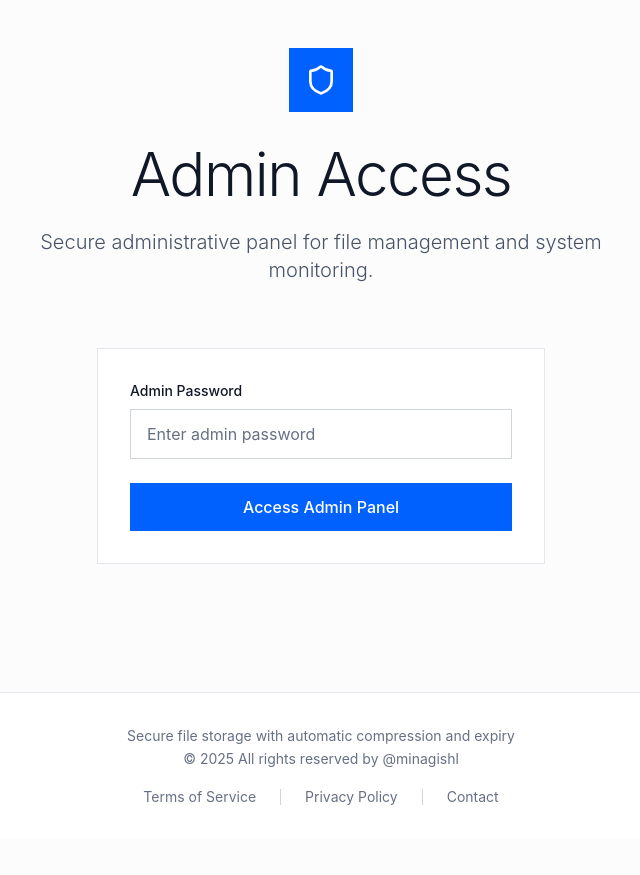
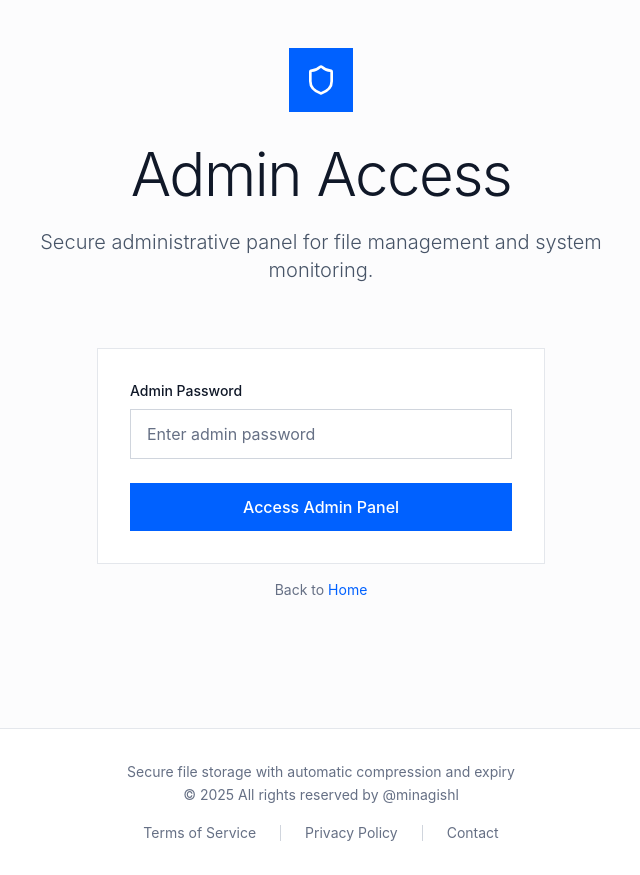
Before and after one commit to minagishl/one, a React (Vite) app in the folder frontend/: page /admin in a window 1280 px wide. Shown: the whole page, without its empty margins (319-959 px from the left). Before the commit the page ends 839 px from the top, so only its background shows below. Built offline with nearby package versions, Linux system fonts and the light colour scheme.

Commit message:
feat: add back button

```diff
--- a/frontend/src/pages/AdminPage.tsx
+++ b/frontend/src/pages/AdminPage.tsx
@@ -281,6 +281,14 @@ const AdminPage: React.FC = () => {
 								</Button>
 							</form>
 						</div>
+						<div className='text-center mt-4'>
+							<p className='text-sm text-gray-500'>
+								Back to{' '}
+								<a href='/' className='text-primary-500 hover:text-primary-600'>
+									Home
+								</a>
+							</p>
+						</div>
 					</div>
 				</main>
 				<Footer />
```
